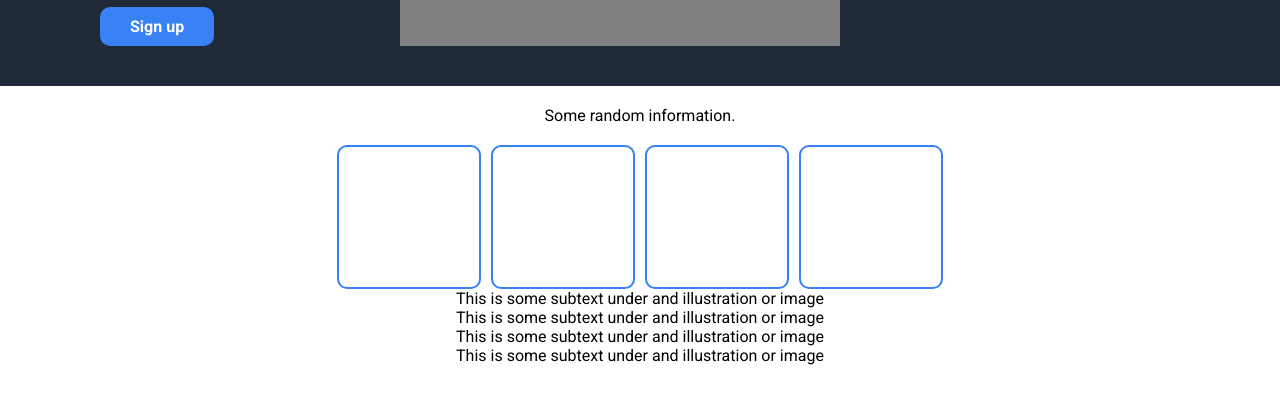
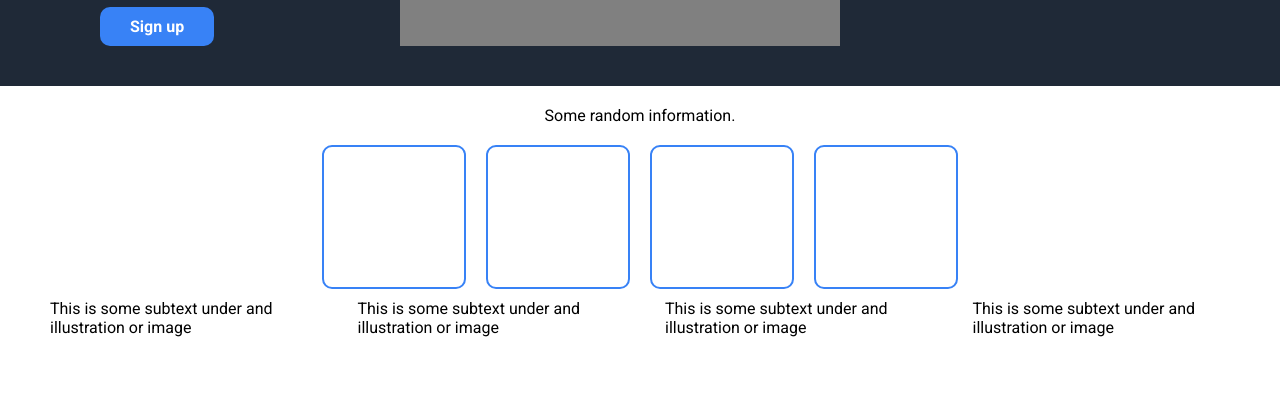
Before and after one commit to henchdom/landing-page, a plain HTML site: page index.html in a window 1280 px wide. Shown: the part 356-760 px from the top of the page. Drawn offline with Linux system fonts and the light colour scheme.

Commit message:
edit image subtext

```diff
--- a/style.css
+++ b/style.css
@@ -86,7 +86,7 @@
 .images {
     display: flex;
     flex-direction: row;
-    gap: 10px;
+    gap: 20px;
 }
 
 .image-1,
@@ -99,9 +99,10 @@
 
 }
 
-.subtext-1,
-.subtext-2,
-.subtext-3,
-.subtext-4 {
+.images-subtext {
     display: flex;
+    flex-direction: row;
+    justify-content: space-evenly;
+    gap: 50px;
+    padding: 10px 50px;
 }
```
